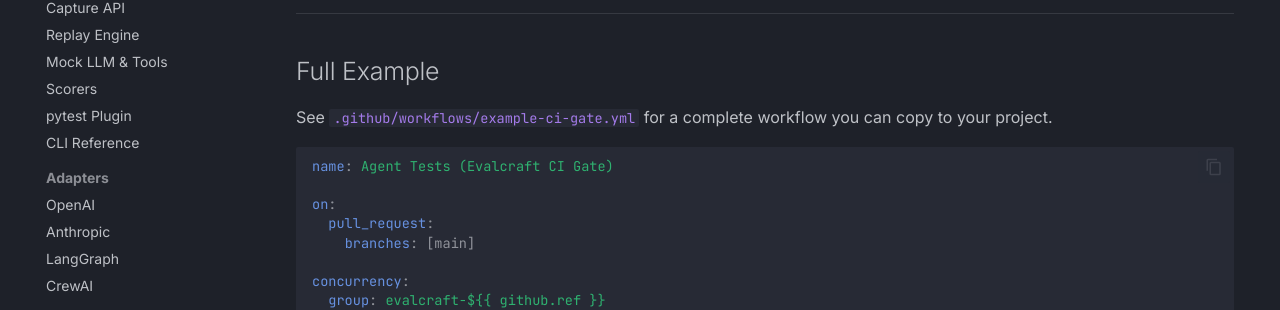
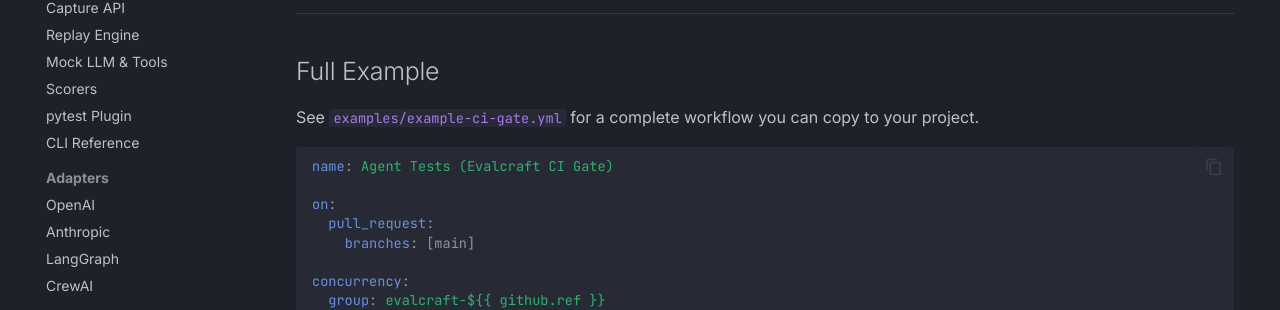
Before and after one commit to beyhangl/evalcraft, an MkDocs documentation site: the page built from docs/user-guide/ci-cd.md, in a window 1280 px wide and 900 px high, scrolled down 3694 px. Shown: the part 151-461 px from the top of the window. Built offline with MkDocs 1.6.1 and Material for MkDocs 9.7.7, drawn with Linux system fonts in a browser that asks for light colours; comment, search, counter and statistics services are not loaded.

Commit message:
fix(ci): move example workflow out of .github/workflows
The example-ci-gate.yml was triggering on push to main but it's
meant as a template for users to copy. Moved to examples/ so it
doesn't run as an actual CI job on this repo.

````diff
--- a/docs/user-guide/ci-cd.md
+++ b/docs/user-guide/ci-cd.md
@@ -157,7 +157,7 @@ Always pin evalcraft to a specific version in production workflows for reproduci
 
 ## Full Example
 
-See [`.github/workflows/example-ci-gate.yml`](../../.github/workflows/example-ci-gate.yml) for a complete workflow you can copy to your project.
+See [`examples/example-ci-gate.yml`](../../examples/example-ci-gate.yml) for a complete workflow you can copy to your project.
 
 ```yaml
 name: Agent Tests (Evalcraft CI Gate)
````
Also changed, not shown: 2 other files.
